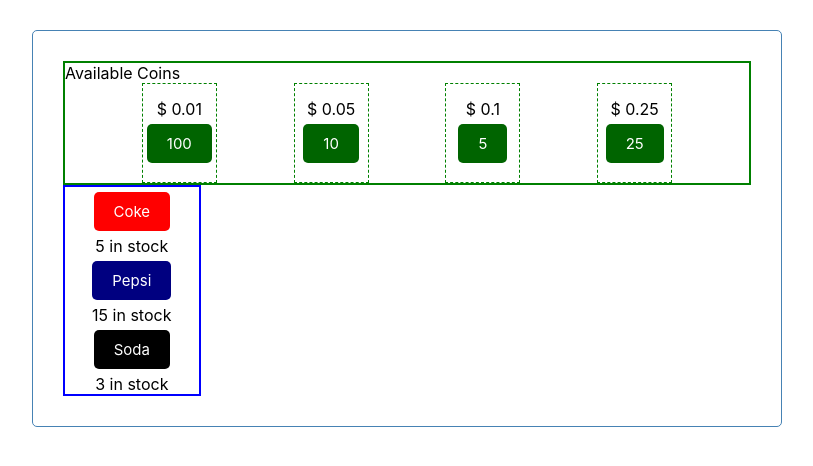
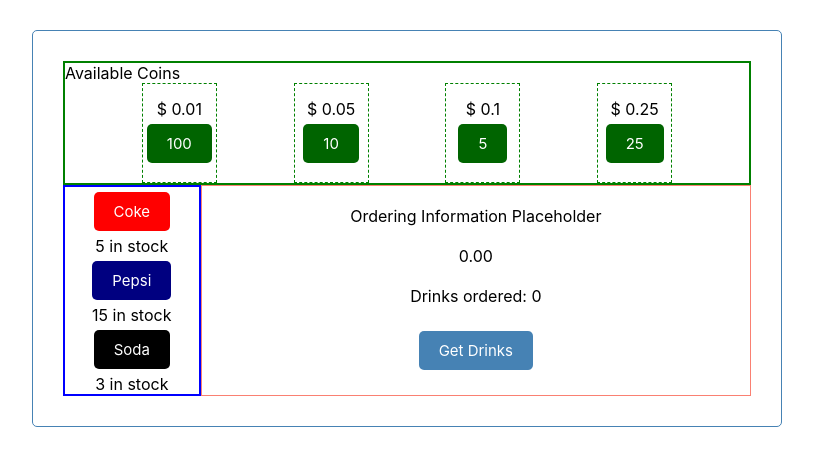
Before and after one commit to Calmanning/soda_machine, a React (Create React App) app: page / in a window 1280 px wide. Shown: the top 466 px of the page, without its empty margins (233-1046 px from the left). Built offline with nearby package versions, Linux system fonts and the light colour scheme.

Commit message:
created OrderInterface component to take transaction information from the CoinWallet and Sodas components and display the current order information to the user.

```diff
--- a/src/App.js
+++ b/src/App.js
@@ -3,7 +3,7 @@
 
 import CoinWallet from "../src/components/CoinWallet"
 import Sodas from "../src/components/Sodas"
-
+import OrderInterface from "../src/components/OrderInterface"
 
 
 
@@ -12,6 +12,7 @@
     <div className="container">
       <CoinWallet />
       <Sodas />
+      <OrderInterface />
     </div>
   );
 }
--- /dev/null
+++ b/src/components/OrderInterface/index.js
@@ -0,0 +1,32 @@
+import React from "react";
+import Button from "../Button"
+
+import CoinWallet from "../CoinWallet/";
+import Sodas from "../Sodas/";
+
+import "./styles.scss"
+
+const OrderInterface = ({ CoinWallet, Sodas }) => {
+
+  const orderInfo = {
+      total: 0.00,
+      //Currently default is the solution, but I should find a way to get 0.00 to apear as a number -- it currently floats(rounds)
+      default: "0.00",
+      drinksOrdered: 0
+  }
+
+  return (
+    <div className="orders">
+      <p>Ordering Information Placeholder</p>
+      <p className="currentFunds">
+        {orderInfo.default}
+      </p>
+      <p>
+        Drinks ordered: {orderInfo.drinksOrdered}
+      </p>
+      <Button text={"Get Drinks"} />
+  </div>
+  )
+}
+
+export default OrderInterface;
--- /dev/null
+++ b/src/components/OrderInterface/styles.scss
@@ -0,0 +1,8 @@
+.orders {
+  width: 80%;
+  display:flex;
+  flex-direction: column;
+  justify-content: space-evenly;
+  align-items: center;
+  border: 1px solid salmon;
+}
```
